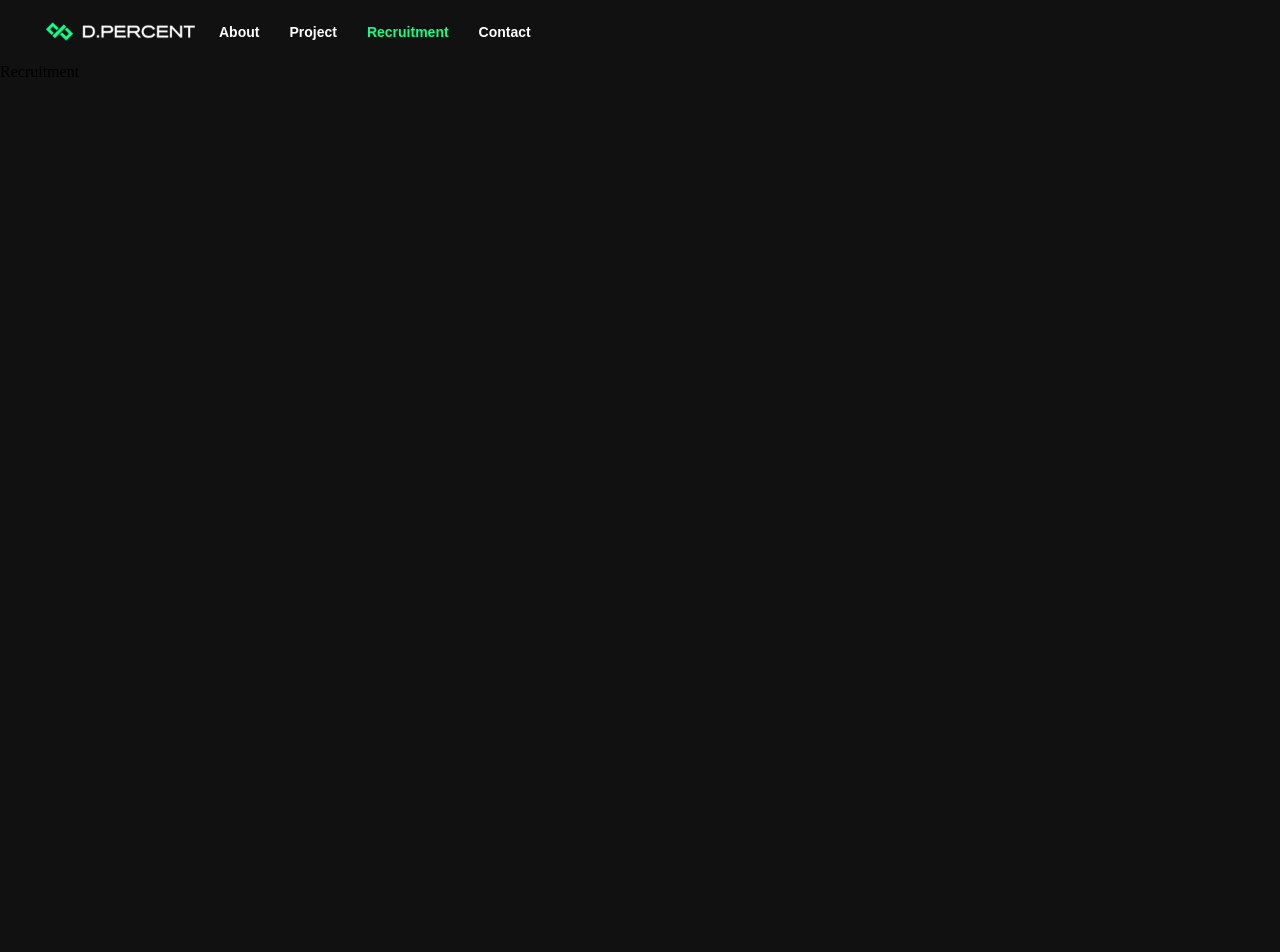
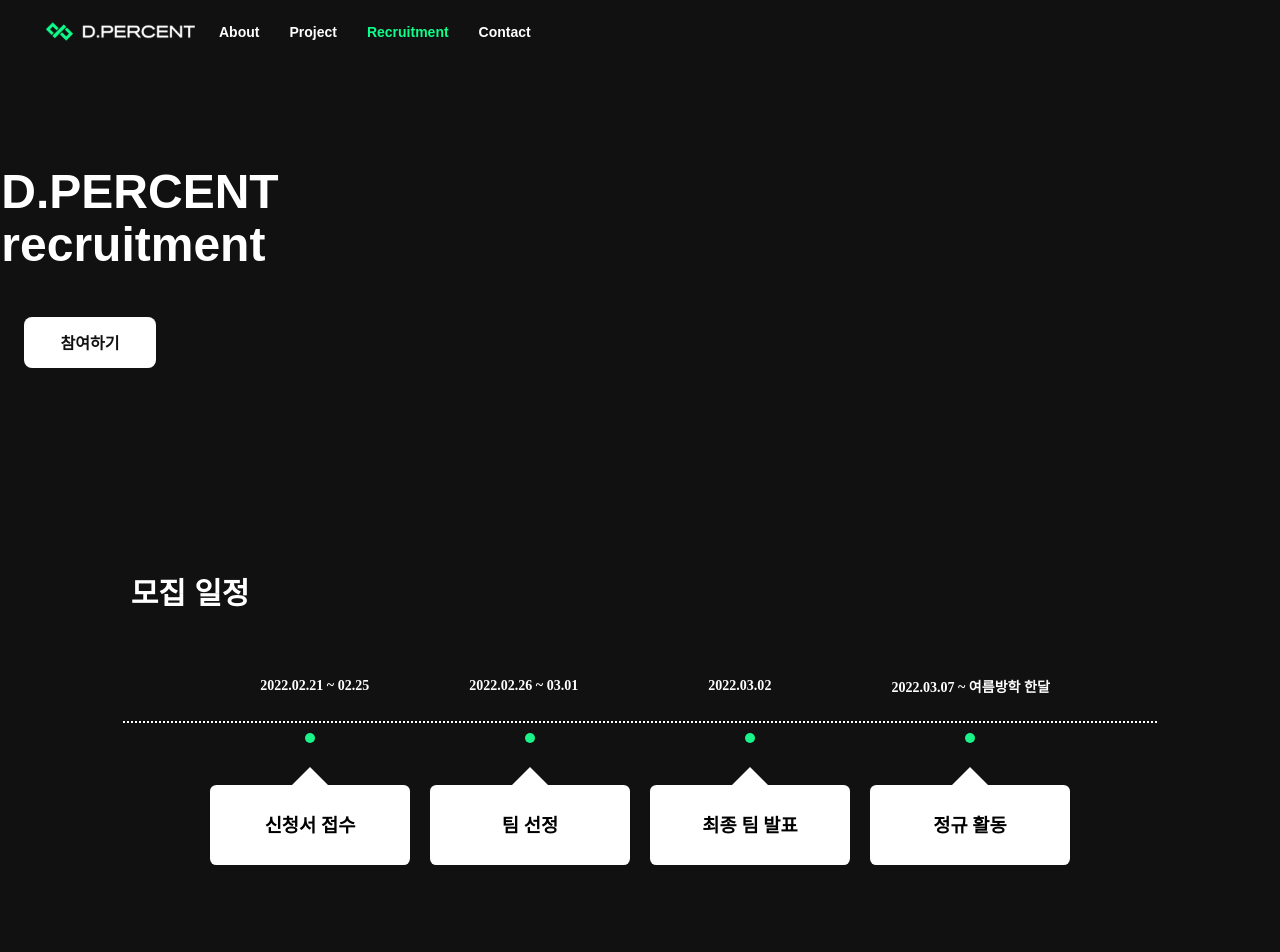
Before and after one commit to ahnwooseok/D.percent, a Next.js app: page /recruitment in a window 1280 px wide. Shown: the top 952 px of the page. Before the commit the page ends 800 px from the top, so only its background shows below. Built offline with nearby package versions, Linux system fonts and the light colour scheme.

Commit message:
Recruitment half
배경넣기, 아이패드에서 margin밀리는거 확인,
참여페이지 링크따기

```diff
--- a/src/components/RecruitMain/index.jsx
+++ b/src/components/RecruitMain/index.jsx
@@ -0,0 +1,129 @@
+import Image from 'next/image';
+import Link from 'next/link';
+
+import {
+  Wrapper,
+  Title,
+  Anchor,
+  Background,
+  RecruitBox,
+  Recruit,
+  Box209,
+  Support,
+  Notice,
+  Question,
+  QuestionBox, Anchor2
+} from "./styles";
+import {
+  Balloon, BalloonAfter,
+  BalloonBox,
+  BalloonCircle,
+  BalloonContent,
+  ProcessBox,
+  RowLine
+} from "../RecruitMain/styles";
+
+function HomeMain() {
+  return (
+    <Wrapper>
+
+      <Recruit>
+        <RecruitBox>
+          <Title>
+            D.PERCENT<br/>
+            recruitment
+          </Title>
+
+          <Link href='/about' passHref>
+            {/* eslint-disable-next-line jsx-a11y/anchor-is-valid */}
+            <Anchor>참여하기</Anchor>
+          </Link>
+        </RecruitBox>
+
+        <Box209/>
+        <Title style={{fontSize:"30px", fontWeight:"700", marginRight:"900px",paddingBottom:"41px"}}>모집 일정</Title>
+
+
+        <ProcessBox>
+          <BalloonContent style={{color: "#ffffff", fontWeight:"normal", fontSize: "12px",marginLeft:"30px", marginRight:"80px"} }><h3>2022.02.21 ~ 02.25</h3></BalloonContent>
+          <BalloonContent style={{color: "#ffffff", fontWeight:"normal", fontSize: "12px", marginRight:"110px"} }><h3>2022.02.26 ~ 03.01</h3></BalloonContent>
+          <BalloonContent style={{color: "#ffffff", fontWeight:"normal", fontSize: "12px", marginRight:"100px"} }><h3>2022.03.02</h3></BalloonContent>
+          <BalloonContent style={{color: "#ffffff", fontWeight:"normal", fontSize: "12px"} }><h3>2022.03.07 ~ 여름방학 한달</h3></BalloonContent>
+        </ProcessBox>
+
+        <RowLine></RowLine>
+        <ProcessBox>
+          <BalloonBox>
+            <BalloonCircle/>
+            <Balloon><BalloonContent><h3>신청서 접수</h3></BalloonContent><BalloonAfter/></Balloon>
+          </BalloonBox>
+
+          <BalloonBox>
+            <BalloonCircle/>
+            <Balloon><BalloonContent><h3>팀 선정</h3></BalloonContent><BalloonAfter/></Balloon>
+          </BalloonBox>
+
+          <BalloonBox>
+
+            <BalloonCircle/>
+            <Balloon><BalloonContent><h3>최종 팀 발표</h3></BalloonContent><BalloonAfter/></Balloon>
+          </BalloonBox>
+
+          <BalloonBox>
+            <BalloonCircle/>
+            <Balloon><BalloonContent><h3>정규 활동</h3></BalloonContent><BalloonAfter/></Balloon>
+          </BalloonBox>
+
+        </ProcessBox>
+
+
+
+        <Support>
+          <Title style={{fontSize:"30px", fontWeight:"700", marginRight:"900px",paddingBottom:"23px"}}>지원자격</Title>
+          <Title style={{fontSize:"18px", fontWeight:"normal",lineHeight: "36px"}}>
+            - 학사 과정 2학년 이상 공부하신 분<br/>
+            - 재학 / 휴학생에 상관없이, 개발자 / 디자이너로 팀 프로젝트 수행이 가능한 분<br/>
+            - 실무에 가까운 협업과 창작하는 즐거움을 경험하고 싶으신 분<br/>
+            - 다양한 사람들과 폭넓고 깊이 있는 네트워킹을 원하시는 분<br/>
+            - 2-3주 텀으로 진행되는 정규 활동에 성실하게 참여할 수 있으신 분<br/>
+          </Title>
+        </Support>
+
+        <Notice>
+          <Title style={{fontSize:"30px", fontWeight:"700", marginRight:"900px",paddingBottom:"23px"}}>지원자격</Title>
+          <Title style={{fontSize:"18px", fontWeight:"normal",lineHeight: "36px"}}>
+            - 팀으로 프로젝트가 진행되므로 중도하차 시 패널티가 있을 수 있습니다.<br/>
+            - 별도의 교육 세션이 준비되어있지는 않습니다.(노션에 팁글 공유예정)<br/>
+            - 성실히 참여하여 좋은 성과를 얻어가실 분들을 모집합니다.<br/>
+          </Title>
+        </Notice>
+
+        <Question>
+          <QuestionBox>
+            <Title style={{color:"#111111", fontSize:"20px", fontWeight:"500", paddingBottom:"20px"}}>궁금한점이 있으신가요?</Title>
+
+            <Link href='/contact' passHref>
+              {/* eslint-disable-next-line jsx-a11y/anchor-is-valid */}
+              <Anchor2>연락망 바로가기</Anchor2>
+            </Link>
+          </QuestionBox>
+        </Question>
+
+
+
+      </Recruit>
+
+
+
+
+
+
+
+      {/*<Background>*/}
+      {/*  <Image src='/assets/images/recruit-background.png' layout='fill' />*/}
+      {/*</Background>*/}
+    </Wrapper>
+  );
+}
+
+export default HomeMain;
--- a/src/components/RecruitMain/styles.js
+++ b/src/components/RecruitMain/styles.js
@@ -0,0 +1,195 @@
+import styled from 'styled-components';
+
+export const Wrapper = styled.main`
+  position: absolute;
+  top: 0;
+  height: 100%;
+  width: 100%;
+  display: flex;
+  align-items: center;
+  justify-content: center;
+  z-index: -1;
+`;
+export const Recruit = styled.div`
+  display: flex;
+  align-items: center;
+  justify-content: center;
+  flex-direction: column;
+  width:100%;
+
+
+  padding-top: 1200px;
+`;
+export const RecruitBox = styled.div`
+  display: flex;
+  flex-direction: column;
+
+  align-items: center;
+  justify-content: center;
+
+
+
+  padding-right:1000px;        ///아이패드에서 나오는거 체크
+`;
+
+export const Title = styled.h1`
+  color: #ffffff;
+  font-weight: 900;
+  font-family: Noto Sans KR, sans-serif;
+  font-size: 48px;
+  line-height: 110%;
+`;
+
+
+export const Anchor = styled.a`
+  display: flex;
+  align-items: center;
+  justify-content: center;
+  text-decoration: none;
+  background-color: #ffffff;
+  border-radius: 8px;
+  width: 132px;
+  height: 51px;
+  padding: 20px 10px;
+  color: #111111;
+  font-size: 16px;
+  margin-top: 45px;
+  margin-right: 100px;
+  font-weight: bold;
+`;
+
+
+
+export const Background = styled.div`
+  z-index: -1;
+  position: absolute;
+  width: 100%;
+  height: 547px;
+  //opacity: 0.8;
+  background-size: cover;
+  padding-top: 500px;
+`;
+
+
+export const RowLine = styled.div`
+
+  width: 1034px;
+  height: 0px;
+
+  //background: linear-gradient(270deg, #0DFF8B 0%, #FFFA8B 100%, #FFFA8B 100%);
+  border: none;
+  border-top: 2px dotted #ffffff;
+
+`;
+
+export const Box209 = styled.div`
+  height: 209px;
+`;
+
+export const ProcessBox = styled.div`
+  display: flex;
+  position: relative;
+
+  justify-content: center;
+  align-items: center;
+  z-index: 3;
+`;
+
+export const Balloon = styled.div`
+  position: relative;
+  background: #ffffff;
+  border-radius: .4em;
+    width: 200px;
+    height: 80px;
+`;
+export const BalloonAfter = styled.div`
+  content: '';
+  position: absolute;
+  top: 0;
+  left: 50%;
+  width: 0;
+  height: 0;
+  border: 18px solid transparent;
+  border-bottom-color: #ffffff;
+  border-top: 0;
+  margin-left: -18px;
+  margin-top: -18px;
+`;
+export const BalloonContent = styled.div`
+  padding: 25px 10px;
+  text-align: center;
+  align-items: center;
+`;
+
+export const BalloonBox = styled.div`
+  display: flex;
+  justify-content: center;
+  align-items: center;
+  flex-direction: column;
+  margin: 10px;
+`;
+
+
+export const BalloonCircle = styled.div`
+  position: relative;
+  background: #19F38A;
+  border-radius: .4em;
+  width: 10px;
+  height: 10px;
+  margin-bottom: 42px;
+`;
+
+export const Support = styled.div`
+  display: flex;
+  flex-direction: column;
+  justify-content: center;
+  text-align: left;
+  padding-top:103px;
+`;
+
+export const Notice = styled.div`
+  display: flex;
+  flex-direction: column;
+  justify-content: center;
+  text-align: left;
+  padding-top:67px;
+`;
+
+export const Question = styled.div`
+  display: flex;
+  flex-direction: column;
+  justify-content: center;
+  align-items: center;
+  margin-top: 180px;
+
+  width: 100%;
+  height: 209px;
+  background: rgba(255, 255, 255, 0.96);
+`;
+
+
+export const QuestionBox = styled.div`
+  display: flex;
+  flex-direction: column;
+  justify-content: center;
+  align-items: center;
+`;
+
+
+export const Anchor2 = styled.a`
+  display: flex;
+  align-items: center;
+  justify-content: center;
+  text-decoration: none;
+  background-color: #111111;
+  border-radius: 8px;
+  width: 153px;
+  height: 47px;
+  padding: 10px;
+  color: #ffffff;
+  font-size: 16px;
+
+  //margin-top: 45px;
+  //margin-right: 100px;
+  font-weight: bold;
+`;
--- a/src/pages/recruitment.jsx
+++ b/src/pages/recruitment.jsx
@@ -1,4 +1,5 @@
 import Head from 'next/head';
+import RecruitMain from "../components/RecruitMain";
 
 function Recruitment() {
   return (
@@ -6,7 +7,7 @@ function Recruitment() {
       <Head>
         <title>Recruitment | D.Percent</title>
       </Head>
-      Recruitment
+      <RecruitMain />
     </>
   );
 }
```
Also changed, not shown: src/components/AboutMain/index.jsx (+8 -4 lines).
